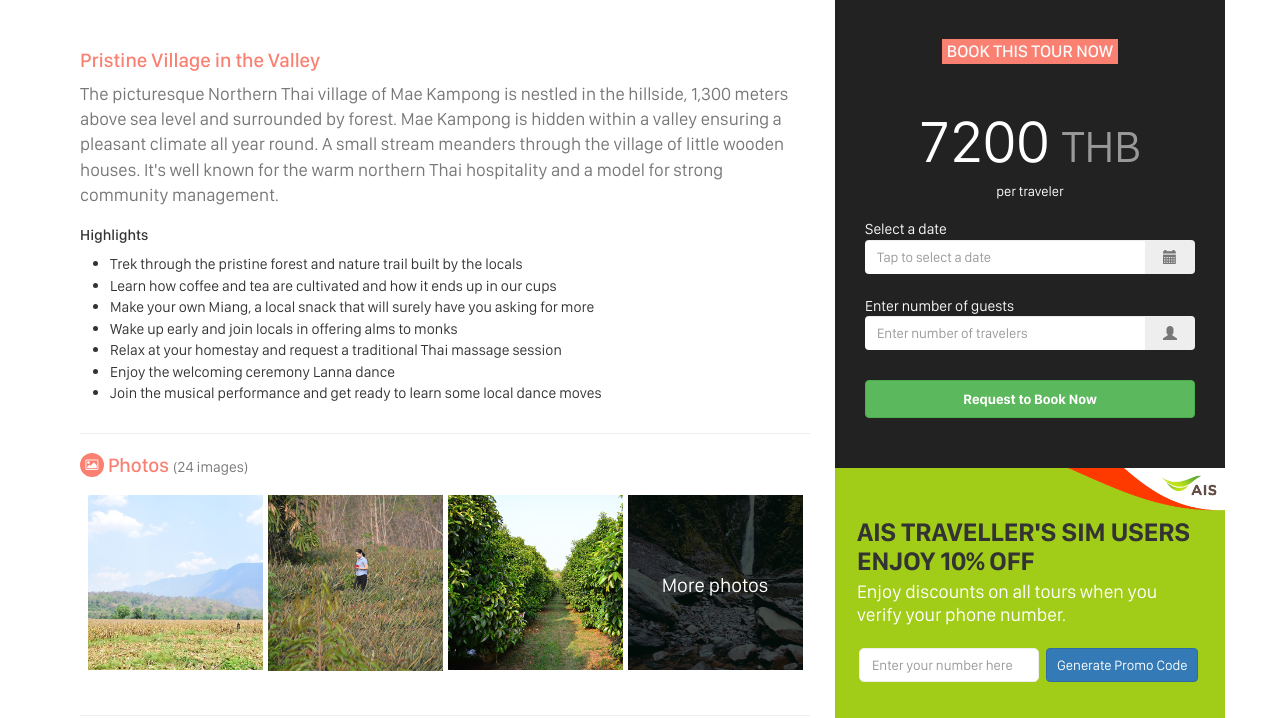
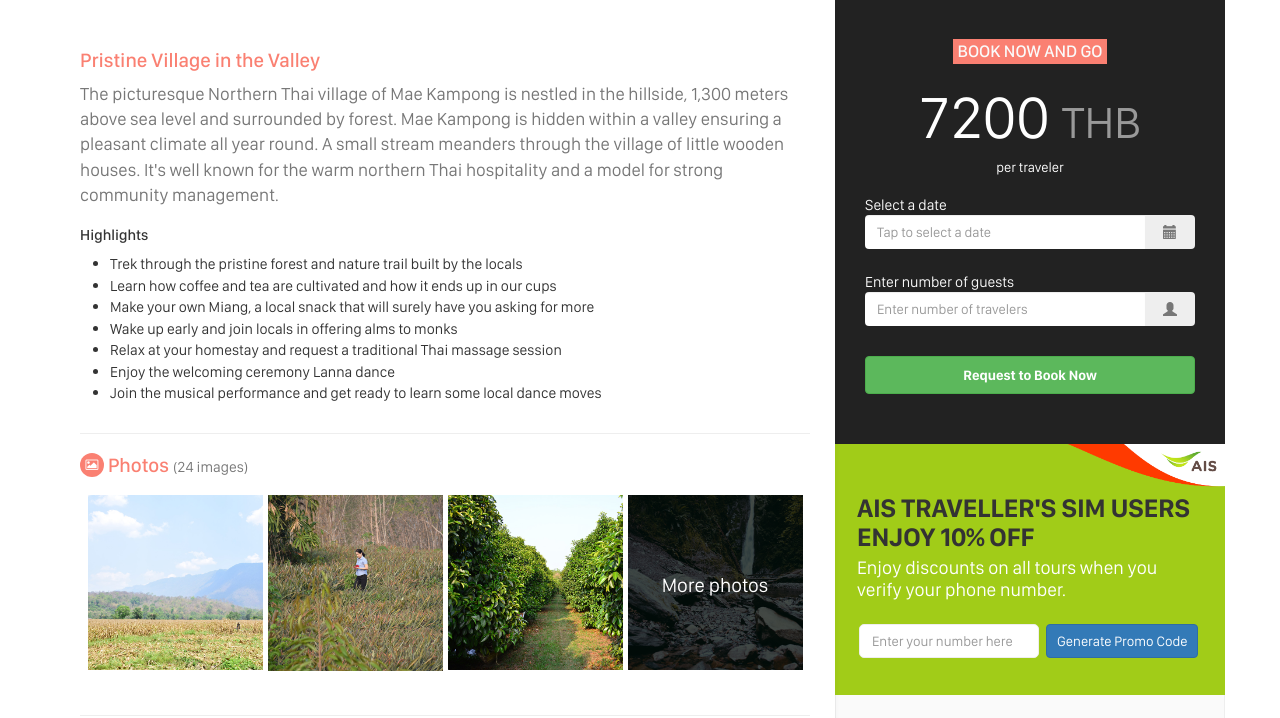
Before and after one commit to lightningthunder/lightningthunder.github.io, a PHP site: page /details.html in a window 1280 px wide. Shown: the part 451-1169 px from the top of the page. Run offline with PHP 8.4, Linux system fonts and the light colour scheme; some libraries are stand-ins or nearby versions.

Commit message:
More fixes to book box

```diff
--- a/css/la_book-box.css
+++ b/css/la_book-box.css
@@ -12,7 +12,7 @@
 	font-size: 1.15em;
 	padding: 3px 5px 3px;
 	text-transform: uppercase;
-	margin: 20px auto 2em;
+	margin: 20px auto 10px;
 	background: salmon;
 	color: #fafafa;
 	display: inline-block;
--- a/details.html
+++ b/details.html
@@ -354,7 +354,7 @@
       <!-- Book Column -->
       <div class="col-xs-12 col-sm-12 col-md-4 col-lg-4 book-now padding-top-20 padding-bottom-20" id="penguin-hook-jr">
         <!-- book now module -->
-        <h3>Book this tour now</h3>
+        <h3>Book now and go</h3>
         <span class="item_price">
           7200 <small style="font-size:0.75em;color:#999">THB</small>
         </span>
```
